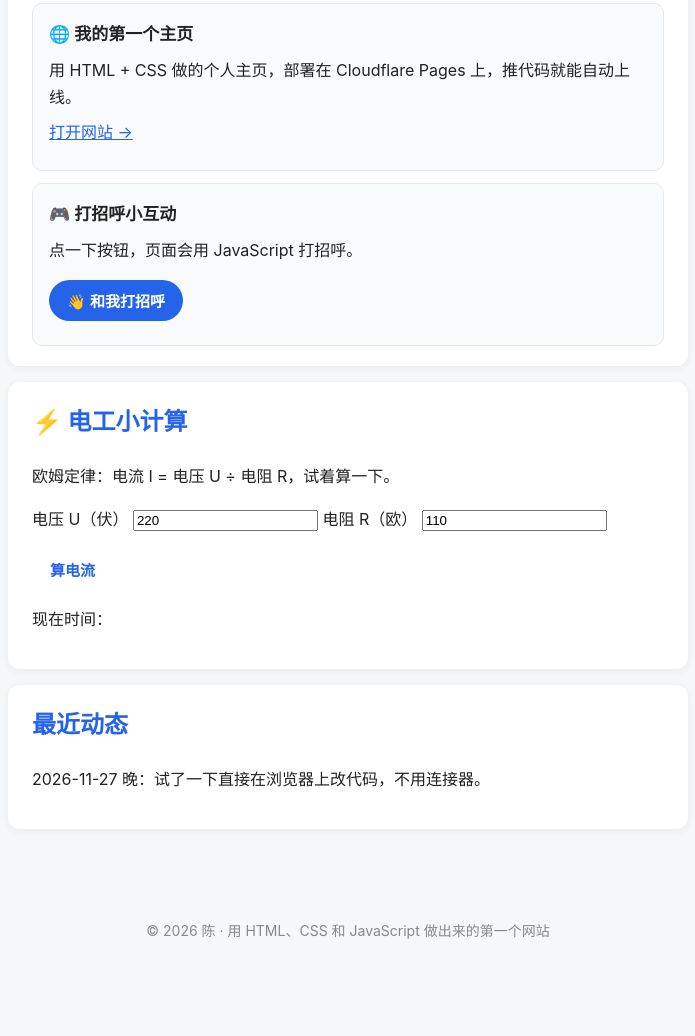
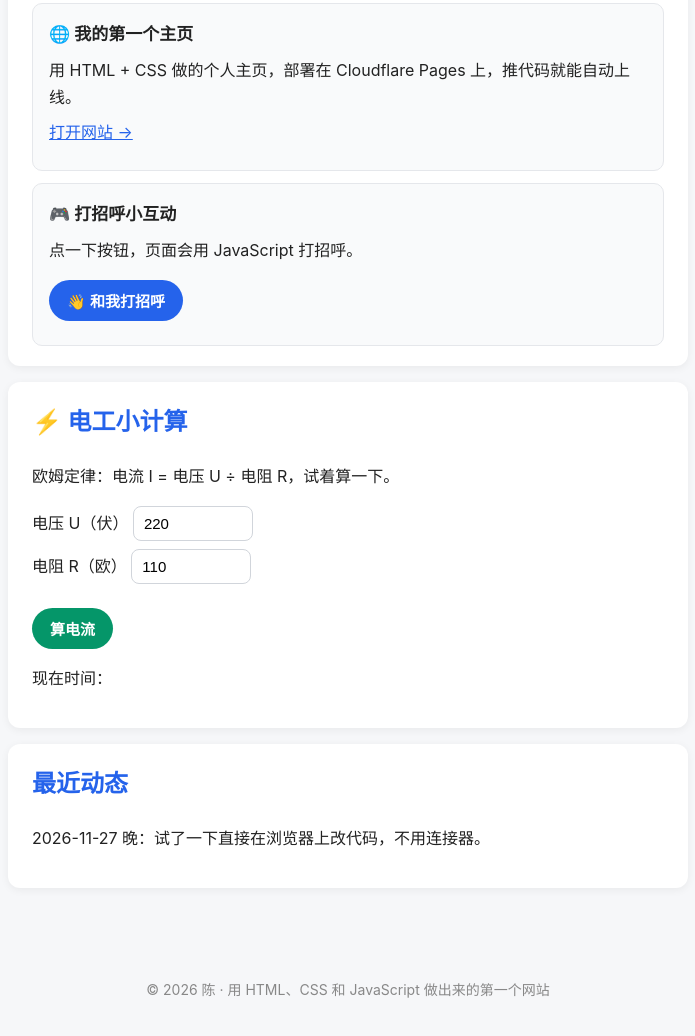
Before and after one commit to code-chen1/my-first-website, a plain HTML site: page index.html in a window 1280 px wide. Shown: the part 762-1798 px from the top of the page, without its empty margins (292-987 px from the left). Before the commit the page ends 1739 px from the top, so only its background shows below. Drawn offline with Linux system fonts and the light colour scheme.

Commit message:
升级：加电工欧姆定律小计算和实时时钟

```diff
--- a/style.css
+++ b/style.css
@@ -13,6 +13,9 @@ a { color: #2563eb; }
 .card { border: 1px solid #e5e7eb; border-radius: 10px; padding: 16px; background: #f9fafb; }
 .card h3 { margin: 0 0 8px; font-size: 17px; }
 .card p { margin: 0 0 8px; }
+label { display: block; margin: 8px 0; }
+input { padding: 8px 10px; border: 1px solid #d1d5db; border-radius: 8px; font-size: 15px; width: 120px; }
+#calcBtn { background: #059669; color: #fff; }
 footer { text-align: center; color: #888; padding: 20px; font-size: 14px; }
 body.dark { background: #111827; color: #e5e7eb; }
 body.dark section { background: #1f2937; box-shadow: 0 2px 8px rgba(0,0,0,.3); }
```
